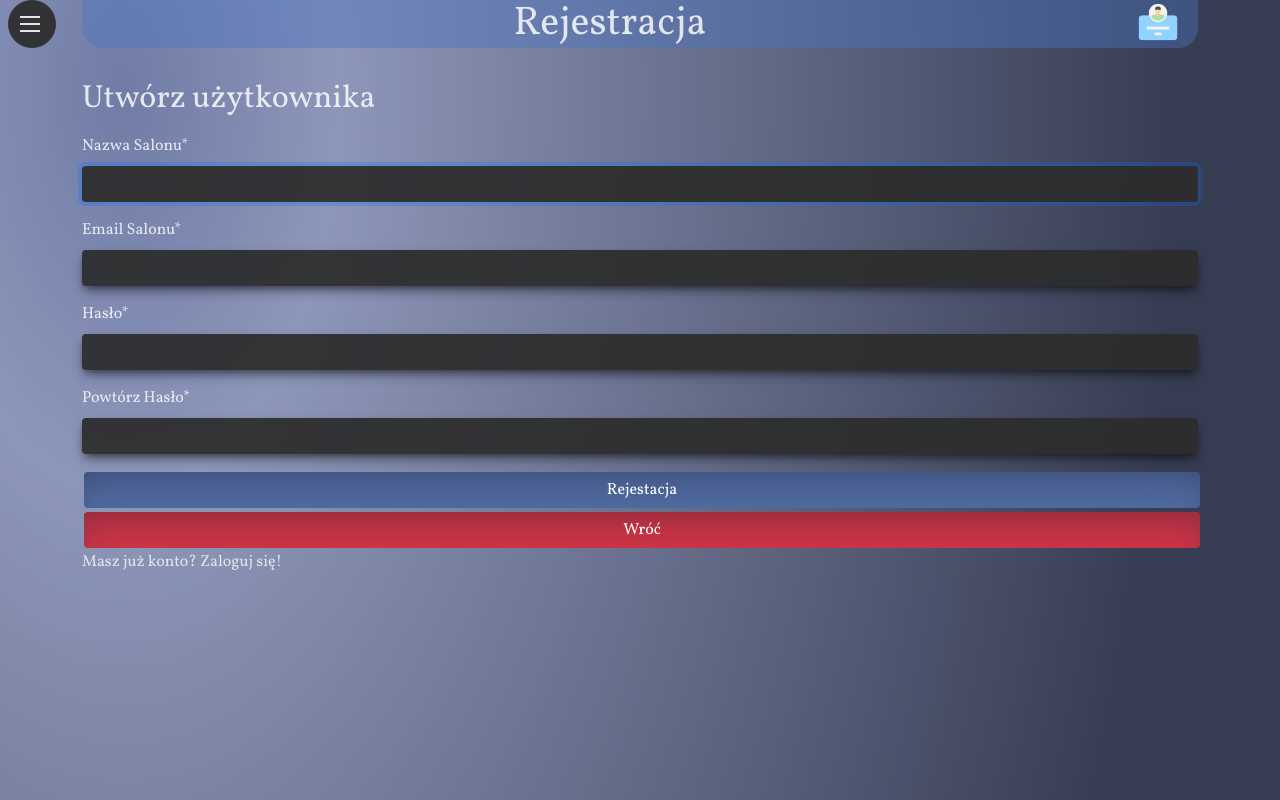
After one commit to ProSwiety/Orange, a Django app: page /accounts/create_user/ in a window 1280 px wide. The commit adds this page. Run offline with Django 4.2, Linux system fonts and the light colour scheme; some libraries are stand-ins or nearby versions.

Commit message:
Register

```diff
--- a/work_site/accounts/forms.py
+++ b/work_site/accounts/forms.py
@@ -1,7 +1,39 @@
-from django.contrib.auth.forms import AuthenticationForm, UsernameField, PasswordChangeForm
+from django.contrib.auth.forms import AuthenticationForm, UsernameField, PasswordChangeForm, UserCreationForm
 from django import forms
 from django.forms import ModelForm
 from django.contrib.auth.models import User
+
+
+class CustomCreateUser(UserCreationForm):
+    username = forms.CharField(required=True, max_length=20, widget=forms.TextInput(
+        attrs={'class': 'form-control'}),
+                               label="Nazwa Salonu",
+                               )
+
+    email = forms.EmailField(required=True, widget=forms.TextInput,
+                             label="Email Salonu",
+                             )
+
+    password1 = forms.CharField(widget=forms.PasswordInput(
+        attrs={'class': 'form-control', 'type': 'password'}),
+        label="Hasło",
+        label_suffix='',
+    )
+    password2 = forms.CharField(widget=forms.PasswordInput(
+        attrs={'class': 'form-control', 'type': 'password'}),
+        label="Powtórz Hasło",
+        label_suffix='',
+    )
+    class Meta:
+        model = User
+        fields = ('username','email','password1','password2')
+
+    def save(self, commit=True):
+        user = super(CustomCreateUser, self).save(commit=False)
+        user.email = self.cleaned_data['email']
+        if commit:
+            user.save()
+        return user
 
 
 class UserEmailForm(ModelForm):
@@ -22,8 +54,7 @@ class CustomPasswordChangeForm(PasswordChangeForm):
         attrs={'class': 'form-control', 'type': 'password'}),
         label="Nowe Hasło",
         label_suffix='',
-        help_text = f'Wymagane jest wybranie któregoś z zbiorów'
-
+        help_text=f'Wymagane jest wybranie któregoś z zbiorów'
 
     )
     new_password2 = forms.CharField(widget=forms.PasswordInput(
--- /dev/null
+++ b/work_site/accounts/templates/accounts/create_user.html
@@ -0,0 +1,18 @@
+{% extends 'base.html' %}
+{% load static %}
+
+{% block title %}Create{% endblock %}
+
+{% load crispy_forms_tags %}
+{% block content %}
+<h1><img class="header-icon" src="{% static 'images/register_icon.png' %}">Rejestracja</h1>
+{% include 'inw/messages.html' %}
+<h2>Utwórz użytkownika</h2>
+<form method="POST">
+    {% csrf_token %}
+    {{form|crispy}}
+    <button class="btn btn-primary col-12" type="submit">Rejestacja</button>
+    <a class="btn btn-danger col-12" href="{% url 'myauth:login' %}">Wróć</a>
+</form>
+<a class="link" href="{% url 'myauth:login' %}">Masz już konto? Zaloguj się!</a>
+{% endblock %}
--- a/work_site/accounts/templates/accounts/registration/login.html
+++ b/work_site/accounts/templates/accounts/registration/login.html
@@ -1,10 +1,11 @@
 {% extends 'base.html' %}
+{% load static %}
 
 {% block title %} Login {% endblock %}
 
 {% load crispy_forms_tags %}
 {% block content %}
-<h1>Login</h1>
+<h1><img class="header-icon" src="{% static 'images/login_icon.png' %}">Login</h1>
 {% if form.errors %}
     <p>Nazwa użytkownika lub hasło jest niepoprawne, spróbuj jeszcze raz!</p>
 {% endif %}
@@ -17,5 +18,7 @@
     </div>
 </form>
 <a class="link" href="{% url 'myauth:password_reset' %}">Zapomniałeś hasła?</a>
+<span>/</span>
+<a class="link" href="{% url 'myauth:create_user' %}">Zarejestruj się</a>
 
 {% endblock %}
--- a/work_site/accounts/templates/accounts/registration/password_reset_form.html
+++ b/work_site/accounts/templates/accounts/registration/password_reset_form.html
@@ -1,12 +1,13 @@
 {% extends 'base.html' %}
+{% load static %}
 
 {% block title %}Password Change{% endblock %}
 
 {% load crispy_forms_tags %}
 {% block content %}
 
-<h1>Zmiana hasła</h1>
-<h2>Zapomniałeś hasła?</h2>
+<h1><img class="header-icon" src="{% static 'images/password_icon.png' %}">Zmiana hasła</h1>
+<h2>Zmień Hasło</h2>
 
 <form method="POST">
   {% csrf_token %}
@@ -14,4 +15,5 @@
   <button class='btn btn-primary col-12' type="submit" >Reset</button>
   <a class='btn btn-danger col-12' href="{% url 'myauth:profile' %}">Wróć</a>
 </form>
+<a class="link" href="{% url 'myauth:password_reset' %}">Zapomniałeś hasła?</a>
 {% endblock %}
--- a/work_site/accounts/urls.py
+++ b/work_site/accounts/urls.py
@@ -1,11 +1,12 @@
 from django.urls import path, include, reverse_lazy
-from .views import CustomLoginView, ProfileView, DeleteModel, UpdateEmail, PasswordChange, UploadModelList
+from .views import CustomLoginView, ProfileView, DeleteModel, UpdateEmail, PasswordChange, UploadModelList, CreateUser
 from django.contrib.auth import views as auth_views
 
 app_name = 'myauth'
 
 urlpatterns = [
 
+    path('create_user/', CreateUser.as_view(), name='create_user'),
     path('profile/', ProfileView.as_view(), name='profile'),
     path('delete_inw/<int:pk>', DeleteModel.as_view(), name='delete_inw'),
     path('update_email/<int:pk>', UpdateEmail.as_view(), name='update_email'),
--- a/work_site/accounts/views.py
+++ b/work_site/accounts/views.py
@@ -1,29 +1,53 @@
-from django.shortcuts import render
-from .forms import UserLoginForm,UserEmailForm,CustomPasswordChangeForm
+from django.shortcuts import render, redirect
+from .forms import UserLoginForm, UserEmailForm, CustomPasswordChangeForm, CustomCreateUser
 from django.contrib.auth.views import LoginView, PasswordChangeView
 from django.views.generic import View, DeleteView, UpdateView, ListView
 from inw.models import UploadModel, InwModel
+from django.contrib.auth import login
 from django.contrib.auth.models import User
 from django.contrib.auth.mixins import LoginRequiredMixin
 from django.contrib.messages.views import SuccessMessageMixin
+from django.contrib import messages
 from django.urls import reverse_lazy
 
+
 # Create your views here.
+
+class CreateUser(SuccessMessageMixin, View):
+
+    def get(self, request):
+        form = CustomCreateUser
+        return render(request, 'accounts/create_user.html', context={'form': form})
+
+    def post(self, request):
+        form = CustomCreateUser(request.POST)
+        if form.is_valid():
+            user = form.save()
+            login(request, user)
+            messages.success(request, "Zarejestrowano Pomyślnie!")
+            return redirect('home')
+        else:
+            form = CustomCreateUser
+            messages.error(request, "Nie Zarejestrowano")
+            return render(request, 'accounts/create_user.html', context={'form': form})
+
 
 class CustomLoginView(LoginView):
     authentication_form = UserLoginForm
 
-class ProfileView(LoginRequiredMixin,View):
+
+class ProfileView(LoginRequiredMixin, View):
     login_url = '/login/'
 
-    def get(self,request):
+    def get(self, request):
         model = UploadModel.objects.filter(user=request.user)
         context = {
             'model': model
         }
         return render(request, 'accounts/profile.html', context)
 
-class DeleteModel(SuccessMessageMixin,LoginRequiredMixin,DeleteView):
+
+class DeleteModel(SuccessMessageMixin, LoginRequiredMixin, DeleteView):
     template_name = 'accounts/delete_model.html'
     model = UploadModel
     success_url = '/accounts/profile'
@@ -37,7 +61,8 @@ class DeleteModel(SuccessMessageMixin,LoginRequiredMixin,DeleteView):
             date=self.object.date,
         )
 
-class UpdateEmail(SuccessMessageMixin,LoginRequiredMixin,UpdateView):
+
+class UpdateEmail(SuccessMessageMixin, LoginRequiredMixin, UpdateView):
     model = User
     template_name = 'accounts/update_email.html'
     form_class = UserEmailForm
@@ -45,19 +70,18 @@ class UpdateEmail(SuccessMessageMixin,LoginRequiredMixin,UpdateView):
     success_message = f"Email %(email)s został zaktualizowany!"
     login_url = '/login/'
 
-class UploadModelList(LoginRequiredMixin,ListView):
+
+class UploadModelList(LoginRequiredMixin, ListView):
     model = InwModel
     template_name = 'accounts/uploadmodel_list.html'
 
     def get_queryset(self):
         return InwModel.objects.filter(upload=self.kwargs['pk'])
 
-    def get_context_data(self,**kwargs):
+    def get_context_data(self, **kwargs):
         data = super().get_context_data()
         data['model'] = UploadModel.objects.get(id=self.kwargs['pk'])
         return data
-
-
 
 
 class PasswordChange(PasswordChangeView):
--- a/work_site/inw/upload_scripts/user_query_check_NaN.py
+++ b/work_site/inw/upload_scripts/user_query_check_NaN.py
@@ -3,7 +3,7 @@ def check_NaN(query):
     user_query = query
     try:
         name = user_query.latest('name')
-        name = 'Inwentaryzacja' + str(name.id + 1)
+        name = 'Akcesoria ' + str(name.id + 1)
         return name
     except:
-        return 'Inwentaryzacja'
+        return 'Akcesoria'
--- a/work_site/templates/base.html
+++ b/work_site/templates/base.html
@@ -44,7 +44,9 @@
         <a class="nav-item" href="{% url 'myapp:create' %}">Dodaj</a>
         <a class="nav-item" href="{% url 'myauth:logout' %}">Wyloguj</a>
         {% else %}
+        <a class="nav-item" href="{% url 'home' %}">Home</a>
         <a class="nav-item" href="{% url 'myauth:login' %}">Login</a>
+        <a class="nav-item" href="{% url 'myauth:create_user' %}">Rejestracja</a>
         {% endif %}
     </nav>
 </div>
--- a/work_site/templates/home.html
+++ b/work_site/templates/home.html
@@ -1,9 +1,11 @@
 {% extends 'base.html' %}
+{% load static %}
 
 {% block title %} Home {% endblock %}
 
 {% block content %}
 
-<h1>Home Page</h1>
+<h1><img class="header-icon" src="{% static 'images/home_icon.png' %}">Home Page</h1>
+{% include 'inw/messages.html' %}
 
 {% endblock %}
```
Also changed, not shown: work_site/db.sqlite3, work_site/static/images/home_icon.png (added), work_site/static/images/login_icon.png (added), work_site/static/images/password_icon.png (added), work_site/static/images/register_icon.png (added).
